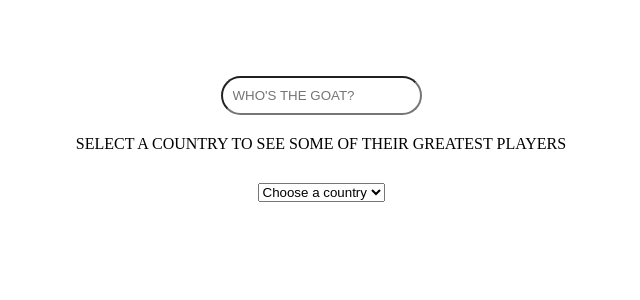
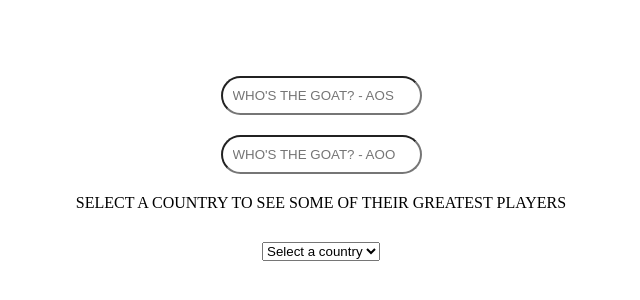
Before and after one commit to Martins00/search-bar, a plain HTML site: page index.html in a window 1280 px wide. Shown: the part 180-480 px from the top of the page, without its empty margins (319-959 px from the left). Drawn offline with Linux system fonts and the light colour scheme.

Commit message:
Added the final touches to the first two functions

```diff
--- a/data.js
+++ b/data.js
@@ -92,4 +92,4 @@ const playerNames = [
 
 ]
 
-// const playerNames = ["Pedro", "Ronaldo", "Penaldo", "Bruno","Neto" ]
+const playerNamess = ["Pedro", "Ronaldo", "Penaldo", "Bruno","Neto", "Messi", "Bruno", "Neymar", "Mbappe", "Vinicius", "Millitao"]
--- a/index.html
+++ b/index.html
@@ -9,28 +9,22 @@
 </head>
 <body>
     <div id="container">
-       <input type="text" id="search" placeholder="WHO'S THE GOAT?" oninput="searchBar(this.value)">
+       <input type="text" id="search" placeholder="WHO'S THE GOAT? - AOS" oninput="searchBar(this.value)">
         <p id="result"></p> <br>
+
+        <input type="text" id="searchPlayer" placeholder="WHO'S THE GOAT? - AOO" oninput="searchPlayer(this.value)">
+        <p id="display"></p> <br>
 
        <label for="search bar" id="label">SELECT A COUNTRY TO SEE SOME OF THEIR GREATEST PLAYERS</label> <br>
        <select id="selector" name="" onchange="selector(this.value)">
-            <option value="" id="option">Choose a country</option>
-           <option value="Brazil" id="option">Brazil</option>
-           <option value="Spain" id="option">Spain</option>
-           <option value="Argentina" id="option">Argentina</option>
-           <option value="Chile" id="option">Chile</option>
-           <option value="France" id="option">France</option>
-           <option value="Norway" id="option">Norway</option>
-           <option value="Portugal" id="option">Portugal</option>
-           <!-- <option value="Inter Milan" id="option">Inter Milan</option>
-           <option value="Napoli" id="option">Napoli</option>
-           <option value="Real Madrid" id="option">Real Madrid</option>
-           <option value="Barca" id="option">Barca</option>
-           <option value="PSG" id="option">PSG</option>
-           <option value="Roma" id="option">Roma</option>
-           <option value="Dortmund" id="option">Dortmund</option>
-           <option value="Chelsea" id="option">Chelsea</option>
-           <option value="Manchester United" id="option">Manchester United</option> -->
+            <option value="" id="option">Select a country</option>
+           <option value="Brazil" class="option">Brazil</option>
+           <option value="Spain" class="option">Spain</option>
+           <option value="Argentina" class="option">Argentina</option>
+           <option value="Chile" class="option">Chile</option>
+           <option value="France" class="option">France</option>
+           <option value="Norway" class="option">Norway</option>
+           <option value="Portugal" class="option">Portugal</option>
        </select>   <br>
        <p id="select"></p>
     </div>
--- a/script.js
+++ b/script.js
@@ -1,29 +1,29 @@
 
 // Search bar with an array of strings
-//     const searchBar = (value) => {
+    const searchBar = (value) => {
 
-//     const filteredPlayers = playerNames.filter(playerName =>  playerName.toLowerCase().includes(value.toLowerCase()));
+    const filteredPlayers = playerNamess.filter(playerName =>  playerName.toLowerCase().includes(value.toLowerCase()));
 
-//     if (filteredPlayers.length > 0 && value.length > 0) {
-//         document.getElementById("result").innerText = filteredPlayers.join(" , ");
-//         document.getElementById("result").style.display = "block";
-//     } else {
-//         document.getElementById("result").style.display = "none";
-//     }
-//     console.log(filteredPlayers);
-// }
+    if (filteredPlayers.length > 0 && value.length > 0) {
+        document.getElementById("result").innerText = filteredPlayers.join(" , ");
+        document.getElementById("result").style.display = "block";
+    } else {
+        document.getElementById("result").style.display = "none";
+    }
+    console.log(filteredPlayers);
+}
 
 
 // Search bar with an array of Objects
-const searchBar = (value) => {
+const searchPlayer = (value) => {
 
     const filteredPlayers = playerNames.filter(playerName =>  playerName.name.toLowerCase().includes(value.toLowerCase()));
 
     if (filteredPlayers.length > 0 && value.length > 0) {
-        document.getElementById("result").innerText = filteredPlayers.map(player => player.name).join(" , ")
-        document.getElementById("result").style.display = "block";
+        document.getElementById("display").innerText = filteredPlayers.map(player => player.name).join(" , ")
+        document.getElementById("display").style.display = "block";
     } else {
-        document.getElementById("result").style.display = "none";
+        document.getElementById("display").style.display = "none";
     }
     console.log(filteredPlayers);
 }
--- a/style.css
+++ b/style.css
@@ -24,10 +24,13 @@ body {
     margin-bottom: 20px;
 }
 
+#searchPlayer {
+    margin-bottom: 20px;
+}
+
 #result{
     margin: 30px;
     display: none;
-    /* color: white; */
     font-size: 15px;
     text-transform: uppercase;
 }
@@ -35,7 +38,13 @@ body {
 #select{
     margin: 30px;
     display: none;
-    /* color: white; */
+    font-size: 15px;
+    text-transform: uppercase;
+}
+
+#display{
+    margin: 30px;
+    display: none;
     font-size: 15px;
     text-transform: uppercase;
 }
```
Also changed, not shown: 1 other file.
